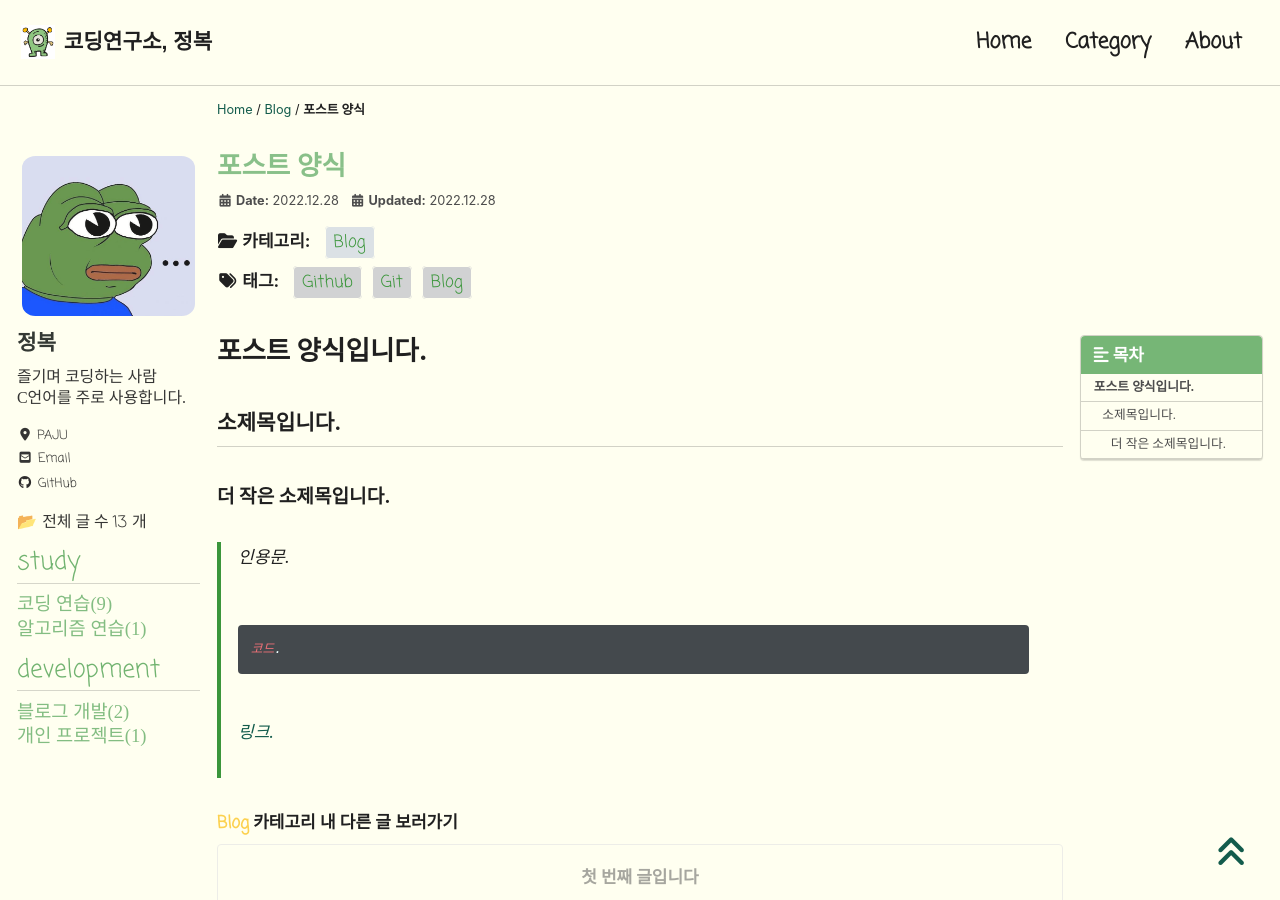
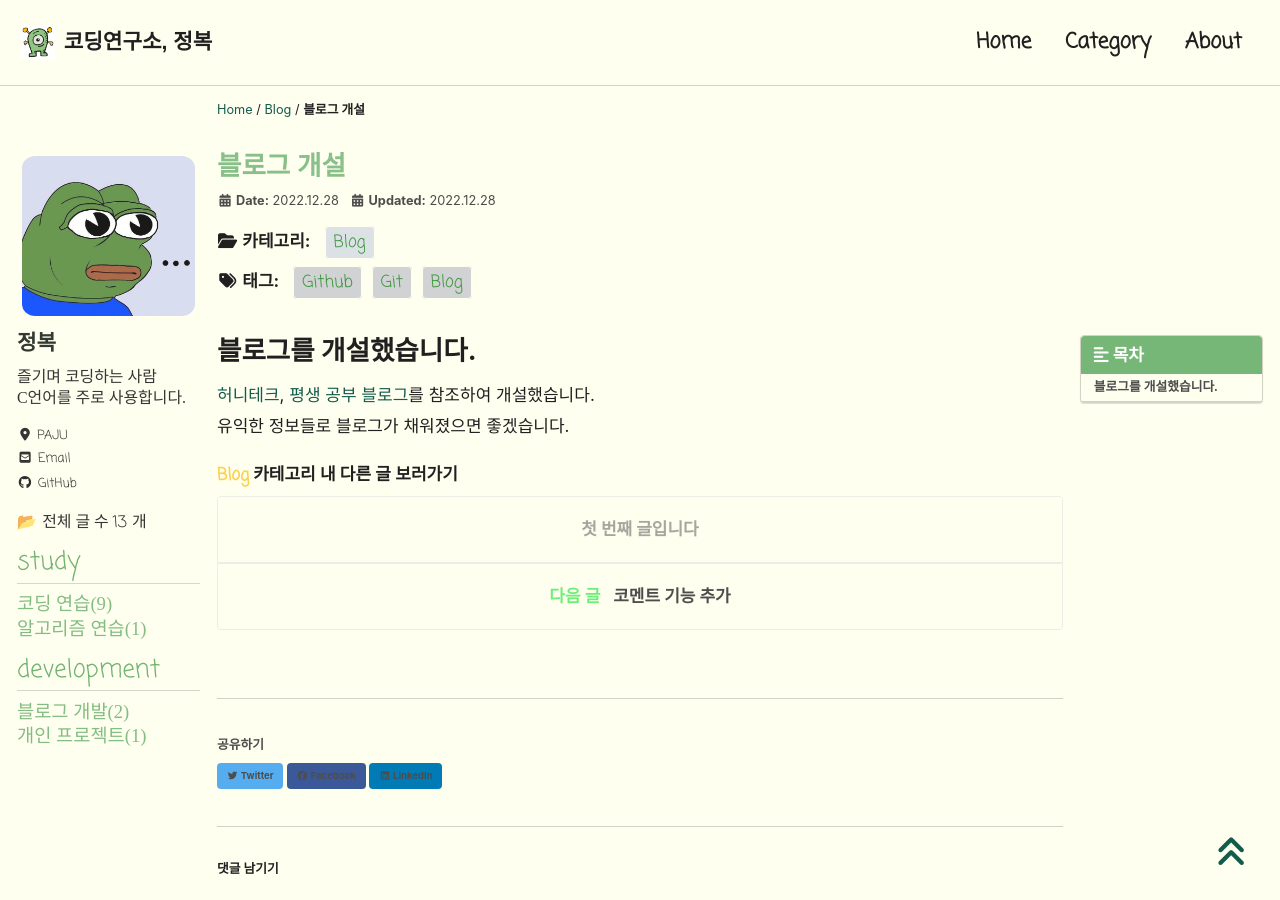
Before and after one commit to JBL28/jbl28.github.io, a Jekyll site: the page built from _posts/Blog/2022-12-28-포스트-양식.md, in a window 1280 px wide and 900 px high. Built offline with Jekyll 4.4.1, drawn with Linux system fonts in a browser that asks for light colours; cached includes are drawn as plain includes; nearby versions of some CDN libraries; some web fonts are replaced; comment, search, counter and statistics services are not loaded.

Commit message:
Update 2022-12-28-포스트-양식.md

````diff
--- a/_posts/Blog/2022-12-28-포스트-양식.md
+++ b/_posts/Blog/2022-12-28-포스트-양식.md
@@ -1,6 +1,6 @@
 ---
-title:  "포스트 양식"
-excerpt: "포스트 양식"
+title:  "블로그 개설"
+excerpt: "블로그 개설"
 
 categories:
   - Blog
@@ -16,12 +16,6 @@ last_modified_at: 2022-12-28
 ---
 
 
-# 포스트 양식입니다.
-## 소제목입니다.
-### 더 작은 소제목입니다.
-> 인용문.<br><br>
-```cpp
-코드.
-```
-<br>
-> [링크.](https://google.com) <br><br>
+# 블로그를 개설했습니다.
+[허니테크](), [평생 공부 블로그]()를 참조하여 개설했습니다.<br>
+유익한 정보들로 블로그가 채워졌으면 좋겠습니다.<br>
````
